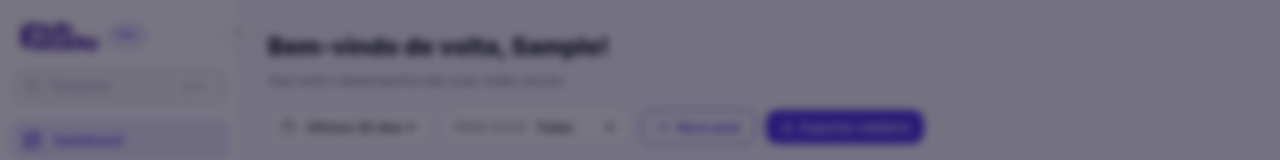
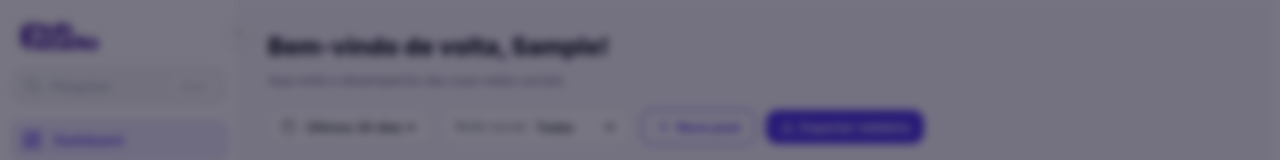
Before and after one commit to brenosemfreio/tcc, a React (Vite) app: page /dashboard in a window 1280 px wide. Shown: the top 160 px of the page. Built offline with nearby package versions, Linux system fonts and the light colour scheme; sample sign-in values are in the browser's storage.

Commit message:
chore: auto sync [Claude]

```diff
--- a/src/components/Modal/Modal.jsx
+++ b/src/components/Modal/Modal.jsx
@@ -5,6 +5,8 @@ import './Modal.css'
 
 export default function Modal({ isOpen, onClose, title, children, size = 'md' }) {
   useEffect(() => {
+    // `scrollbar-gutter: stable` no <html> (em global.css) já reserva o espaço
+    // da barra de rolagem, então o overflow:hidden aqui não causa layout shift.
     if (isOpen) {
       document.body.style.overflow = 'hidden'
     } else {
--- a/src/components/Sidebar/Sidebar.css
+++ b/src/components/Sidebar/Sidebar.css
@@ -46,7 +46,11 @@
   min-height: 68px;
   flex-shrink: 0;
   overflow: hidden;
+  text-decoration: none;
+  cursor: pointer;
+  transition: opacity var(--transition-fast);
 }
+.sidebar__logo:hover { opacity: 0.85; }
 
 .sidebar__logo-img {
   height: 32px;
--- a/src/components/Sidebar/Sidebar.jsx
+++ b/src/components/Sidebar/Sidebar.jsx
@@ -1,4 +1,4 @@
-import { NavLink, useNavigate } from 'react-router-dom'
+import { NavLink, Link, useNavigate } from 'react-router-dom'
 import { motion, AnimatePresence } from 'framer-motion'
 import {
   LuLayoutDashboard, LuShare2, LuSquarePen,
@@ -40,27 +40,14 @@ export default function Sidebar({ isCollapsed, onToggle, onNewPost, onOpenSearch
         {isCollapsed ? <LuChevronRight size={16} /> : <LuChevronLeft size={16} />}
       </button>
 
-      {/* Logo */}
-      <div className="sidebar__logo">
+      {/* Logo — clicável, volta pro dashboard */}
+      <Link to="/dashboard" className="sidebar__logo" aria-label="Ir para o Dashboard">
         <img
           src={logoHub}
           alt="HubStudio"
           className="sidebar__logo-img"
         />
-        <AnimatePresence>
-          {!isCollapsed && (
-            <motion.span
-              className="sidebar__plan-badge"
-              initial={{ opacity: 0, scale: 0.9 }}
-              animate={{ opacity: 1, scale: 1 }}
-              exit={{ opacity: 0, scale: 0.9 }}
-              transition={{ duration: 0.2 }}
-            >
-              PRO
-            </motion.span>
-          )}
-        </AnimatePresence>
-      </div>
+      </Link>
 
       {/* Search trigger — abre o modal global de busca (Ctrl+K) */}
       <button
--- a/src/styles/global.css
+++ b/src/styles/global.css
@@ -10,6 +10,8 @@ html {
   scroll-behavior: smooth;
   -webkit-font-smoothing: antialiased;
   -moz-osx-font-smoothing: grayscale;
+  /* Reserva o espaço da scrollbar mesmo quando ela some — evita layout shift ao abrir modais */
+  scrollbar-gutter: stable;
 }
 
 body {
```
